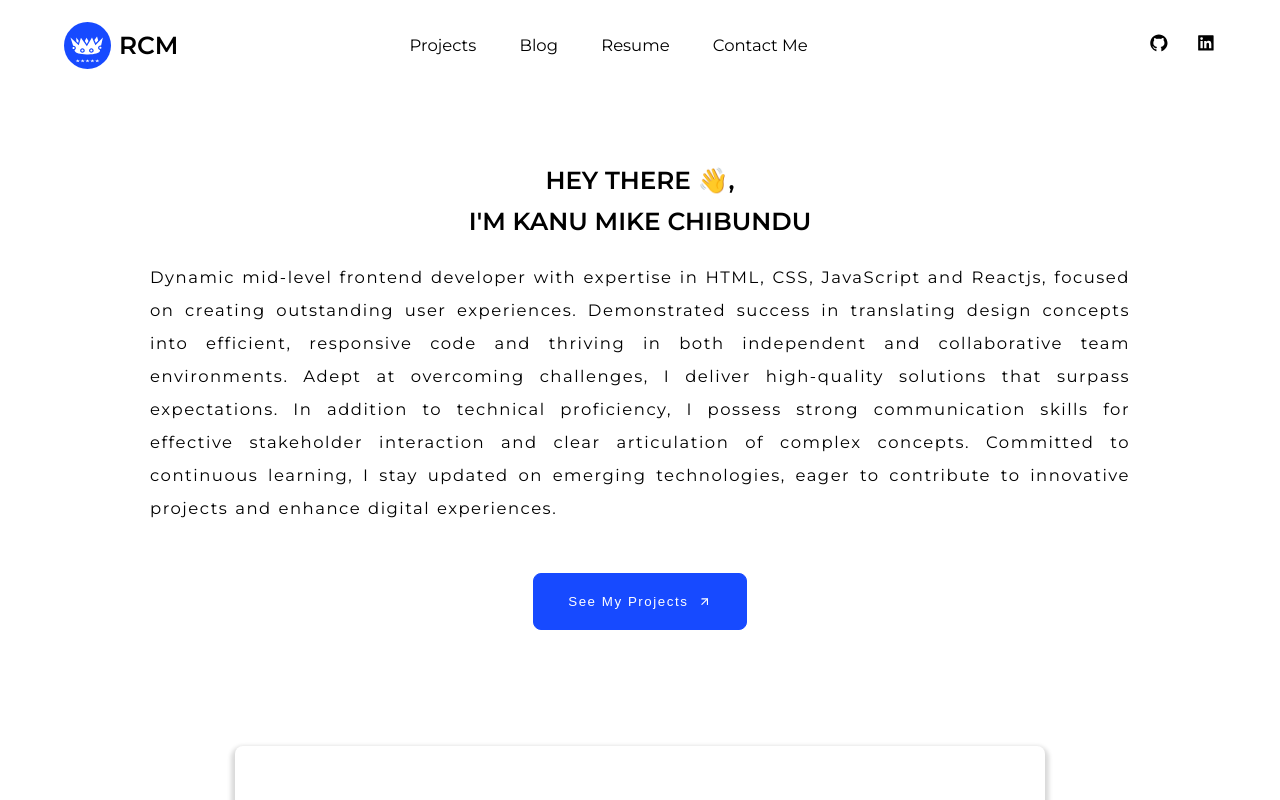
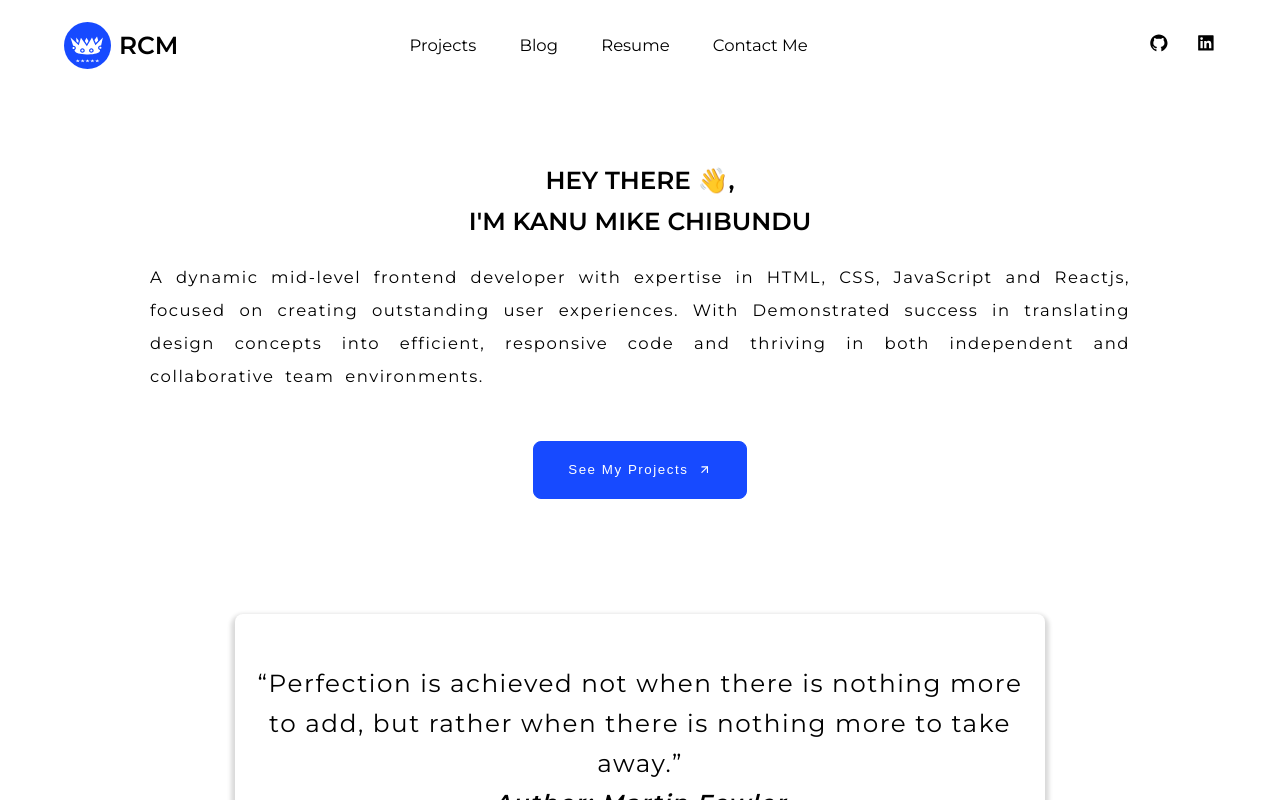
Before and after one commit to codewithmike01/portfolio-v2, a React (Create React App) app: page / in a window 1280 px wide. Shown: the top 800 px of the page. Built offline with nearby package versions, Linux system fonts and the light colour scheme.

Commit message:
feat: change text

```diff
--- a/src/components/Hero.tsx
+++ b/src/components/Hero.tsx
@@ -14,17 +14,11 @@ const Hero = () => {
           <span>I'M KANU MIKE CHIBUNDU</span>
         </h2>
         <p data-testid="description" className="description">
-          Dynamic mid-level frontend developer with expertise in HTML, CSS,
+          A dynamic mid-level frontend developer with expertise in HTML, CSS,
           JavaScript and Reactjs, focused on creating outstanding user
-          experiences. Demonstrated success in translating design concepts into
-          efficient, responsive code and thriving in both independent and
-          collaborative team environments. Adept at overcoming challenges, I
-          deliver high-quality solutions that surpass expectations. In addition
-          to technical proficiency, I possess strong communication skills for
-          effective stakeholder interaction and clear articulation of complex
-          concepts. Committed to continuous learning, I stay updated on emerging
-          technologies, eager to contribute to innovative projects and enhance
-          digital experiences.
+          experiences. With Demonstrated success in translating design concepts
+          into efficient, responsive code and thriving in both independent and
+          collaborative team environments.
         </p>
       </div>
 
--- a/src/components/styles/Hero.styles.tsx
+++ b/src/components/styles/Hero.styles.tsx
@@ -43,10 +43,11 @@ export const HeroContainer = styled.section`
       max-width: 980px;
       line-height: 2rem;
       letter-spacing: 1.5px;
-      word-spacing: 1px;
       transform: scale(0);
       animation: scaleIn 1s ease-in-out forwards;
       transition: transform 1s ease-in-out;
+      word-wrap: normal;
+      word-spacing: 5px;
 
       @keyframes scaleIn {
         0% {
```
